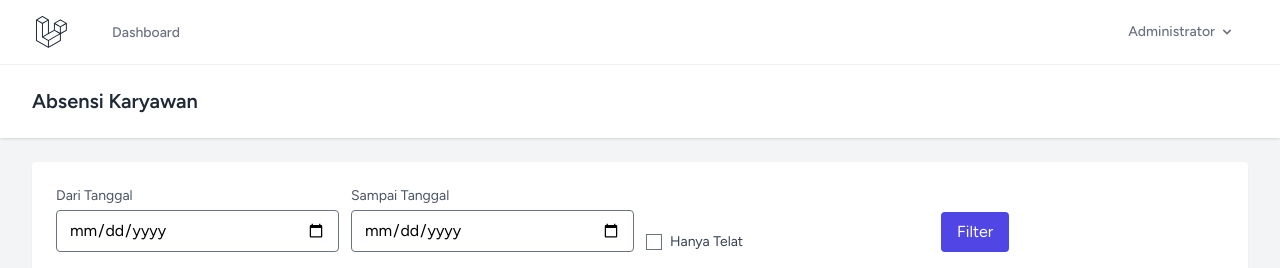
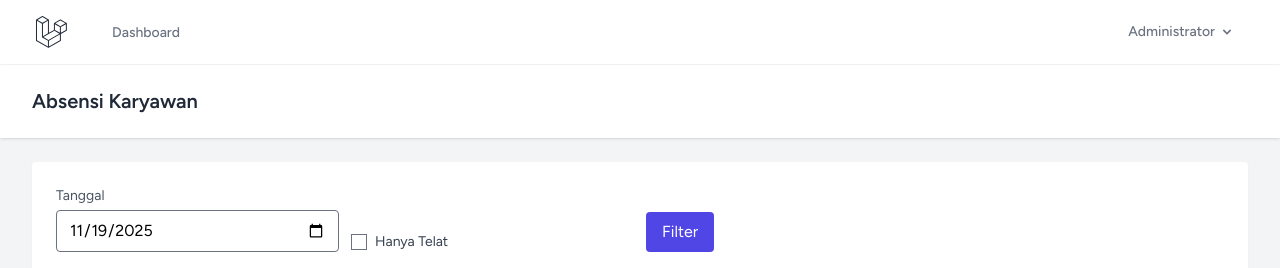
Before and after one commit to maman2008/Laundary_web, a Laravel app: page /admin/absensi in a window 1280 px wide. Shown: the top 268 px of the page. Run offline with Laravel 12, Linux system fonts and the light colour scheme; a user stored in the database is signed in; data comes from the database, SQL or seed files in the repository; data that the repository does not hold is empty; style sheets or scripts are compiled from the project's sources.

Commit message:
malasah role

```diff
--- a/app/Http/Controllers/Admin/AdminAttendanceController.php
+++ b/app/Http/Controllers/Admin/AdminAttendanceController.php
@@ -13,19 +13,17 @@ class AdminAttendanceController extends Controller
 {
     public function index(Request $request): View
     {
-        $from = $request->string('from')->toString();
-        $until = $request->string('until')->toString();
+        $date = $request->input('date', now()->toDateString());
         $hanyaTelat = $request->boolean('hanya_telat');
 
         $query = Attendance::query()->with('user')->orderByDesc('check_in_at');
 
-        $query->when($from, fn (Builder $q) => $q->whereDate('check_in_at', '>=', $from));
-        $query->when($until, fn (Builder $q) => $q->whereDate('check_in_at', '<=', $until));
+        $query->whereDate('check_in_at', $date);
         $query->when($hanyaTelat, fn (Builder $q) => $q->where('is_late', true));
 
         /** @var LengthAwarePaginator $attendances */
         $attendances = $query->paginate(15)->withQueryString();
 
-        return view('admin.absensi.index', compact('attendances', 'from', 'until', 'hanyaTelat'));
+        return view('admin.absensi.index', compact('attendances', 'date', 'hanyaTelat'));
     }
 }
--- a/resources/views/admin/absensi/index.blade.php
+++ b/resources/views/admin/absensi/index.blade.php
@@ -8,12 +8,8 @@
             <div class="bg-white p-6 rounded shadow-sm">
                 <form method="GET" class="grid grid-cols-1 md:grid-cols-4 gap-3 mb-4">
                     <div>
-                        <label class="block text-sm text-gray-600 mb-1">Dari Tanggal</label>
-                        <input type="date" name="from" value="{{ $from }}" class="w-full border rounded px-3 py-2">
-                    </div>
-                    <div>
-                        <label class="block text-sm text-gray-600 mb-1">Sampai Tanggal</label>
-                        <input type="date" name="until" value="{{ $until }}" class="w-full border rounded px-3 py-2">
+                        <label class="block text-sm text-gray-600 mb-1">Tanggal</label>
+                        <input type="date" name="date" value="{{ $date }}" class="w-full border rounded px-3 py-2">
                     </div>
                     <div class="flex items-end">
                         <label class="inline-flex items-center gap-2">
```
Also changed, not shown: 1 other file.
